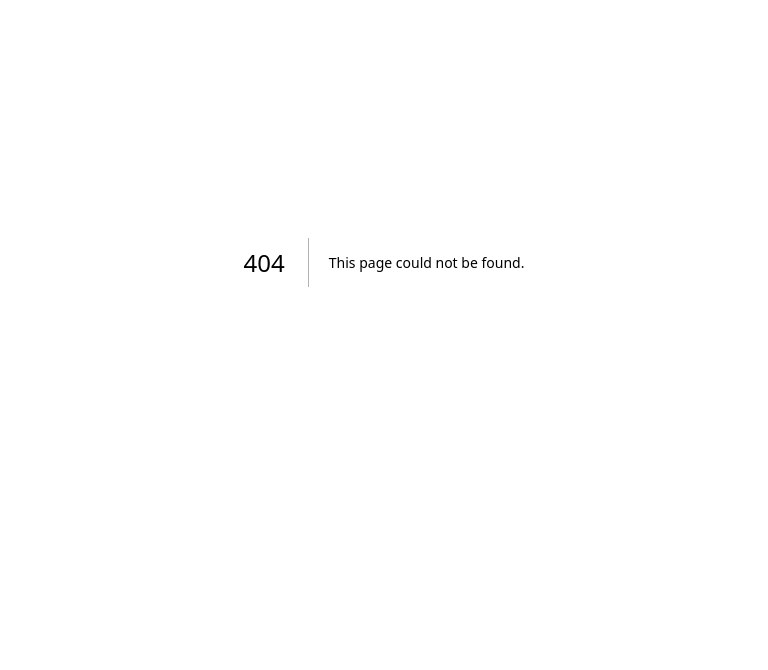
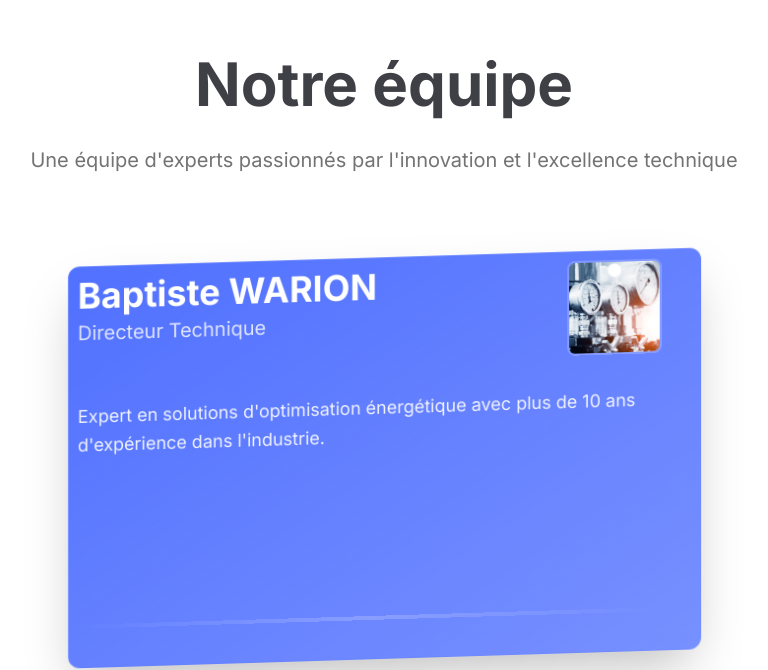
Before and after one commit to oui-connect-adrien/oui-connect, a Next.js app: page /business-card in a window 1280 px wide. Before the commit this address had no page. Shown: the part 138-808 px from the top of the page, without its empty margins (256-1024 px from the left). Built offline with nearby package versions, Linux system fonts and the light colour scheme.

Commit message:
ajout carte visite 3D

```diff
--- /dev/null
+++ b/app/business-card/page.tsx
@@ -0,0 +1,117 @@
+"use client";
+
+import { motion } from "framer-motion";
+import Image from "next/image";
+import { CardBody, CardContainer, CardItem } from "@/components/ui/3d-card";
+
+const BusinessCard = () => {
+	// TODO: Replace with real team member data and images
+	const teamMembers = [
+		{
+			name: "Baptiste WARION",
+			role: "Directeur Technique",
+			image: "/evaluation-energetique-1.png",
+			description:
+				"Expert en solutions d'optimisation énergétique avec plus de 10 ans d'expérience dans l'industrie.",
+		},
+		{
+			name: "Asmaa DINAR",
+			role: "Responsable Backend",
+			image: "/evaluation-energetique-2.png",
+			description:
+				"Spécialiste en développement de solutions web innovantes et en intégration de systèmes complexes.",
+		},
+		{
+			name: "Adrien POIRIER",
+			role: "Développeur Frontend",
+			image: "/evaluation-energetique-3.png",
+			description:
+				"Passionné par la gestion de projets industriels et l'amélioration continue des processus.",
+		},
+	];
+
+	return (
+		<div className="relative py-4 antialiased overflow-hidden">
+			<div className="z-10 relative lg:container pt-24 px-4 flex flex-col items-center">
+				<motion.h1
+					className="text-4xl md:text-6xl font-bold mb-8 mt-20 relative text-center text-zinc-700 max-w-6xl mx-auto"
+					initial={{ opacity: 0, y: -50 }}
+					whileInView={{ opacity: 1, y: 0 }}
+					transition={{ duration: 0.5 }}
+				>
+					Notre équipe
+				</motion.h1>
+				<motion.p
+					className="text-center text-neutral-500 mb-12 max-w-3xl text-xl mx-auto"
+					initial={{ opacity: 0, y: -20 }}
+					whileInView={{ opacity: 1, y: 0 }}
+					transition={{ duration: 0.5, delay: 0.2 }}
+				>
+					Une équipe d'experts passionnés par l'innovation et l'excellence
+					technique
+				</motion.p>
+				<div className="flex flex-col gap-20 mt-8">
+					{teamMembers.map((member, index) => (
+						<motion.div
+							key={member.name + index}
+							initial={{ opacity: 0, y: 20 }}
+							whileInView={{ opacity: 1, y: 0 }}
+							transition={{ duration: 0.5, delay: index * 0.1 }}
+							className="flex items-center justify-center perspective-1000"
+						>
+							<CardContainer className="inter-var">
+								<CardBody className="relative h-[calc(54mm*2)] w-[calc(85mm*2)]">
+									<div className="relative w-full h-full rounded-xl bg-gradient-to-br from-primary/90 to-primary/70 shadow-2xl border border-white/10">
+										{/* Content wrapper */}
+										<div className="absolute inset-0 p-6">
+											{/* Top section with name and image */}
+											<CardItem
+												translateZ="100"
+												className="flex justify-between items-start w-full"
+											>
+												<div className="space-y-1 flex-grow">
+													<h2 className="text-4xl font-bold text-white">
+														{member.name}
+													</h2>
+													<p className="text-xl text-white/80">{member.role}</p>
+												</div>
+
+												<div className="relative flex-shrink-0 w-24 h-24 rounded-lg overflow-hidden border-2 border-white/20">
+													<Image
+														src={member.image}
+														alt={member.name}
+														width={96}
+														height={96}
+														className="object-cover"
+														style={{ width: "100%", height: "100%" }}
+													/>
+												</div>
+											</CardItem>
+
+											{/* Description */}
+											<CardItem translateZ="60" className="mt-8">
+												<p className="text-white/90 text-lg leading-relaxed">
+													{member.description}
+												</p>
+											</CardItem>
+
+											{/* Bottom decoration */}
+											<CardItem
+												translateZ="40"
+												className="absolute bottom-6 left-6 right-6"
+											>
+												<div className="h-1 w-full bg-gradient-to-r from-white/0 via-white/20 to-white/0" />
+											</CardItem>
+										</div>
+									</div>
+								</CardBody>
+							</CardContainer>
+						</motion.div>
+					))}
+				</div>
+			</div>
+		</div>
+	);
+};
+
+export default BusinessCard;
--- /dev/null
+++ b/components/ui/3d-card.tsx
@@ -0,0 +1,132 @@
+"use client";
+
+import { cn } from "@/lib/utils";
+import React, {
+	createContext,
+	useState,
+	useContext,
+	useRef,
+	useEffect,
+} from "react";
+
+const MouseEnterContext = createContext<{
+	mouseX: number;
+	mouseY: number;
+	mouseXPercentage: number;
+	mouseYPercentage: number;
+} | null>(null);
+
+export const CardContainer = ({
+	children,
+	className,
+	containerClassName,
+}: {
+	children: React.ReactNode;
+	className?: string;
+	containerClassName?: string;
+}) => {
+	const containerRef = useRef<HTMLDivElement>(null);
+	const [mousePosition, setMousePosition] = useState({
+		mouseX: 0,
+		mouseY: 0,
+		mouseXPercentage: 0,
+		mouseYPercentage: 0,
+	});
+
+	const updateMousePosition = (ev: React.MouseEvent<HTMLDivElement>) => {
+		if (!containerRef.current) return;
+
+		const rect = containerRef.current.getBoundingClientRect();
+		const mouseX = ev.clientX - rect.left;
+		const mouseY = ev.clientY - rect.top;
+		const mouseXPercentage = mouseX / rect.width;
+		const mouseYPercentage = mouseY / rect.height;
+		setMousePosition({ mouseX, mouseY, mouseXPercentage, mouseYPercentage });
+	};
+
+	return (
+		<div
+			className={cn("relative group/card", containerClassName)}
+			ref={containerRef}
+			onMouseMove={updateMousePosition}
+		>
+			<MouseEnterContext.Provider value={mousePosition}>
+				<div className={cn("", className)}>{children}</div>
+			</MouseEnterContext.Provider>
+		</div>
+	);
+};
+
+export const CardBody = ({
+	children,
+	className,
+}: {
+	children: React.ReactNode;
+	className?: string;
+}) => {
+	const containerRef = useRef<HTMLDivElement>(null);
+	const mousePosition = useContext(MouseEnterContext);
+
+	useEffect(() => {
+		if (!containerRef.current || !mousePosition) return;
+		const { mouseXPercentage, mouseYPercentage } = mousePosition;
+		const rotateY = (mouseXPercentage - 0.5) * 20;
+		const rotateX = (mouseYPercentage - 0.5) * -20;
+
+		containerRef.current.style.transform = `rotateX(${rotateX}deg) rotateY(${rotateY}deg)`;
+	}, [mousePosition]);
+
+	return (
+		<div
+			ref={containerRef}
+			className={cn(
+				"transform-gpu transition-transform duration-200 ease-linear will-change-transform",
+				className
+			)}
+		>
+			{children}
+		</div>
+	);
+};
+
+export const CardItem = ({
+	children,
+	className,
+	translateX = 0,
+	translateY = 0,
+	translateZ = 0,
+	as: Component = "div",
+	...rest
+}: {
+	children: React.ReactNode;
+	className?: string;
+	translateX?: number | string;
+	translateY?: number | string;
+	translateZ?: number | string;
+	as?: any;
+}) => {
+	const containerRef = useRef<HTMLDivElement>(null);
+	const mousePosition = useContext(MouseEnterContext);
+
+	useEffect(() => {
+		if (!containerRef.current || !mousePosition) return;
+		const { mouseXPercentage, mouseYPercentage } = mousePosition;
+		const translateX = (mouseXPercentage - 0.5) * 30;
+		const translateY = (mouseYPercentage - 0.5) * 30;
+
+		containerRef.current.style.transform = `translate3d(${translateX}px, ${translateY}px, ${translateZ}px)`;
+	}, [mousePosition, translateZ]);
+
+	return (
+		<Component
+			ref={containerRef}
+			className={cn(
+				"transform-gpu transition-transform duration-200 ease-linear will-change-transform",
+				className
+			)}
+			{...rest}
+		>
+			{children}
+		</Component>
+	);
+};
```
